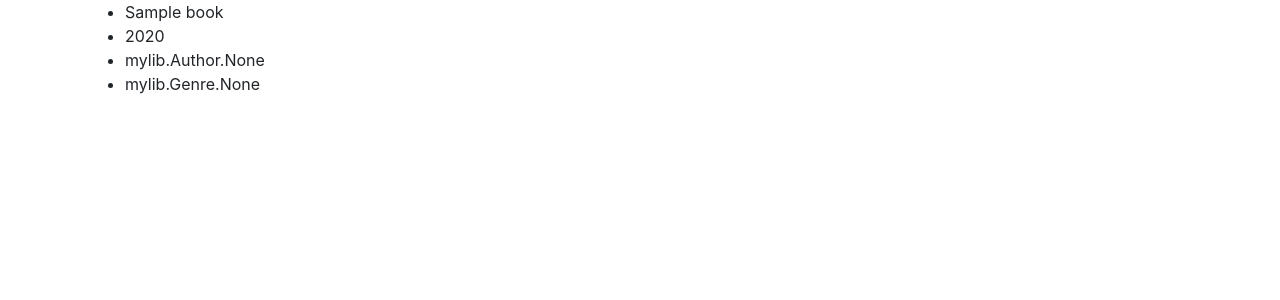
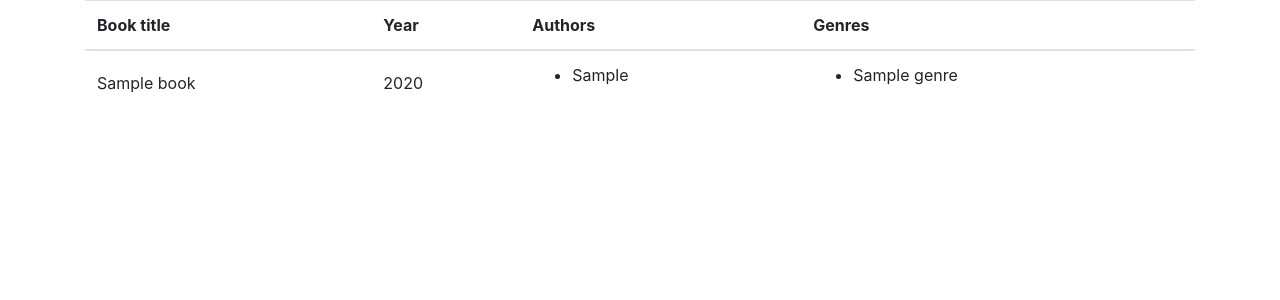
Before and after one commit to Abalmaz/Library, a Django app: page / in a window 1280 px wide. Shown: the top 300 px of the page. Run offline with Django 3.2, Linux system fonts and the light colour scheme; tables that the repository leaves empty hold one stand-in row (values such as "Sample post"); some libraries are stand-ins or nearby versions.

Commit message:
Change templates for books from list to table

```diff
--- a/library/mylib/models.py
+++ b/library/mylib/models.py
@@ -14,27 +14,36 @@ class Timestamp(models.Model):
 class Country(models.Model):
     name = models.CharField(unique=True, max_length=20)
 
+    def __str__(self):
+        return self.name
+
 
 class Genre(models.Model):
     name = models.CharField(unique=True, max_length=20)
+
+    def __str__(self):
+        return self.name
 
 
 class PublishingHouse(Timestamp):
     name = models.CharField(max_length=35)
     country = models.ForeignKey(Country, on_delete=models.CASCADE)
 
+    def __str__(self):
+        return self.name
+
 
 class Author(Timestamp):
     first_name = models.CharField(max_length=25)
     second_name = models.CharField(max_length=25)
-    middle_name = models.CharField(max_length=25)
-    pseudonym = models.CharField(max_length=25)
+    middle_name = models.CharField(max_length=25, blank=True)
+    pseudonym = models.CharField(max_length=25, blank=True)
     birth_date = models.DateField()
-    death_date = models.DateField()
+    death_date = models.DateField(blank=True)
     biography = models.TextField()
     country = models.ForeignKey(Country, on_delete=models.CASCADE)
     genre = models.ManyToManyField(Genre)
-    photo = models.ImageField()
+    photo = models.ImageField(blank=True)
 
 
 class Book(Timestamp):
@@ -45,4 +54,4 @@ class Book(Timestamp):
     authors = models.ManyToManyField(Author)
     genre = models.ManyToManyField(Genre)
     description = models.TextField()
-    cover = models.ImageField()
+    cover = models.ImageField(blank=True)
--- a/library/mylib/templates/mylib/index.html
+++ b/library/mylib/templates/mylib/index.html
@@ -1,12 +1,32 @@
 {% extends 'mylib/base.html' %}
 
 {% block body %}
-    <ul>
-        {% for book in books %}
-            <li>{{ book.title }}</li>
-            <li>{{ book.year }}</li>
-            <li>{{ book.authors }}</li>
-            <li>{{ book.genre }}</li>
-        {% endfor %}
-    </ul>
+<table class="table">
+    <thead class="thead-inverse">
+      <tr>
+        <th>Book title</th>
+        <th>Year</th>
+        <th>Authors</th>
+        <th>Genres</th>
+      </tr>
+    </thead>
+    <tbody>
+      {% for book in books %}
+        <tr>
+            <td class="align-middle">
+                {{ book.title }}
+            </td>
+            <td class="align-middle">
+                {{ book.year }}
+            </td>
+            <td>
+                <ul>{% for author in book.authors.all %}<li>{{ author.pseudonym }}</li>{% endfor %}</ul>
+            </td>
+            <td>
+                <ul>{% for g in book.genre.all %}<li>{{ g.name }}</li>{% endfor %}</ul>
+            </td>
+        </tr>
+      {% endfor %}
+    </tbody>
+</table>
 {% endblock %}
```
Also changed, not shown: library/mylib/migrations/0002_auto_20180906_0829.py (added).
